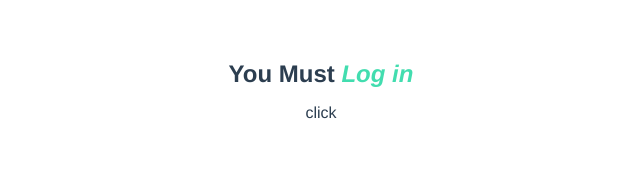
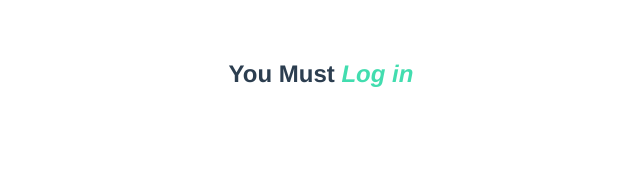
Before and after one commit to kabirsumn/Vue-Emit, a Vue app: page / in a window 1280 px wide. Shown: the top 194 px of the page, without its empty margins (319-959 px from the left). Built offline with nearby package versions, Linux system fonts and the light colour scheme.

Commit message:
block component conditional rendering

```diff
--- a/src/App.vue
+++ b/src/App.vue
@@ -1,6 +1,6 @@
 <template>
-  <h2>You Must <span class="log-in">Log in</span></h2>
-  <block />
+  <h2>You Must <span class="log-in" @click="getBlock">Log in</span></h2>
+  <block v-show="showBlock" />
 </template>
 
 <script>
@@ -8,6 +8,18 @@ import Block from './components/Block.vue';
 export default {
   name: 'App',
   components: { Block },
+
+  data() {
+    return {
+      showBlock: false,
+    };
+  },
+
+  methods: {
+    getBlock() {
+      this.showBlock = true;
+    },
+  },
 };
 </script>
 
```
